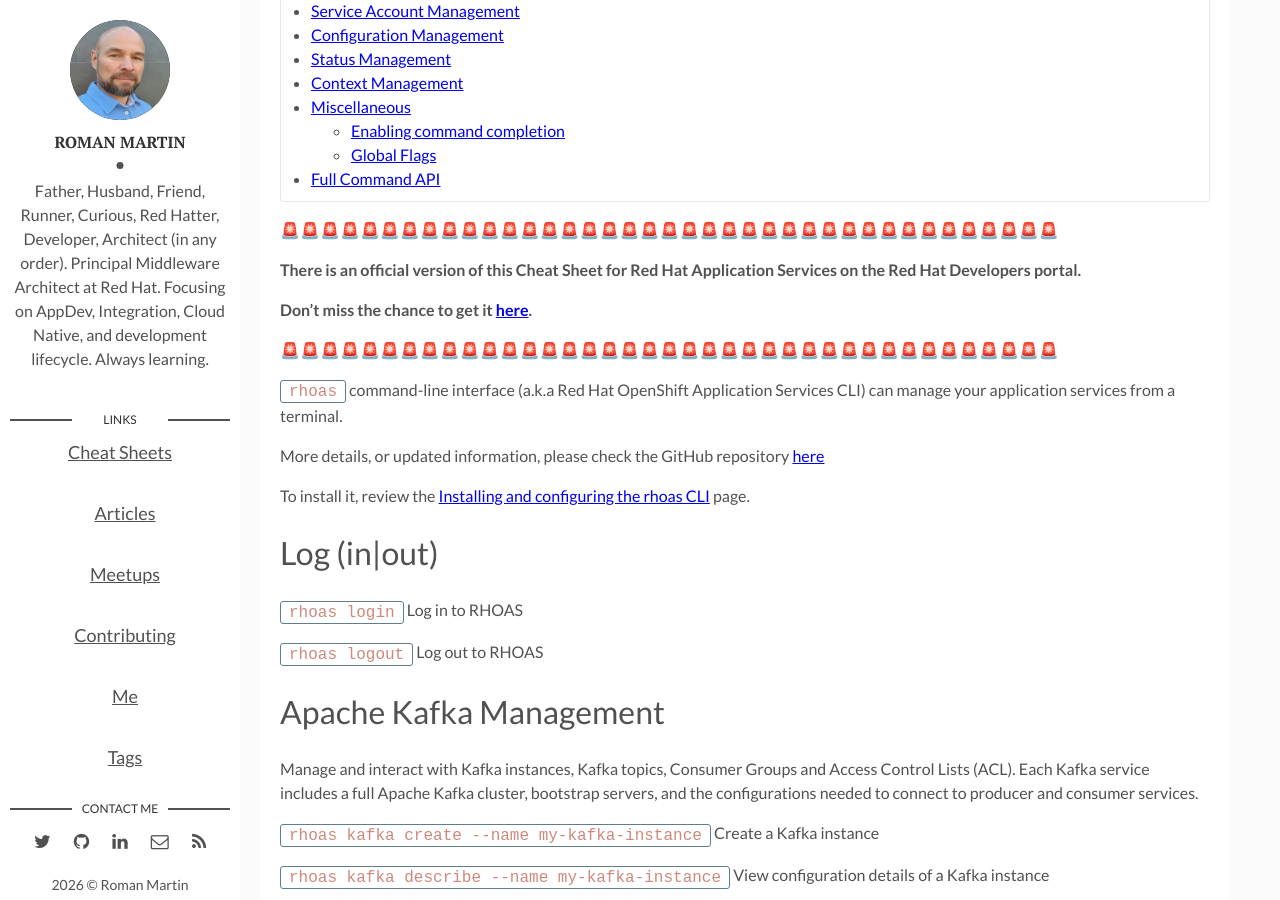
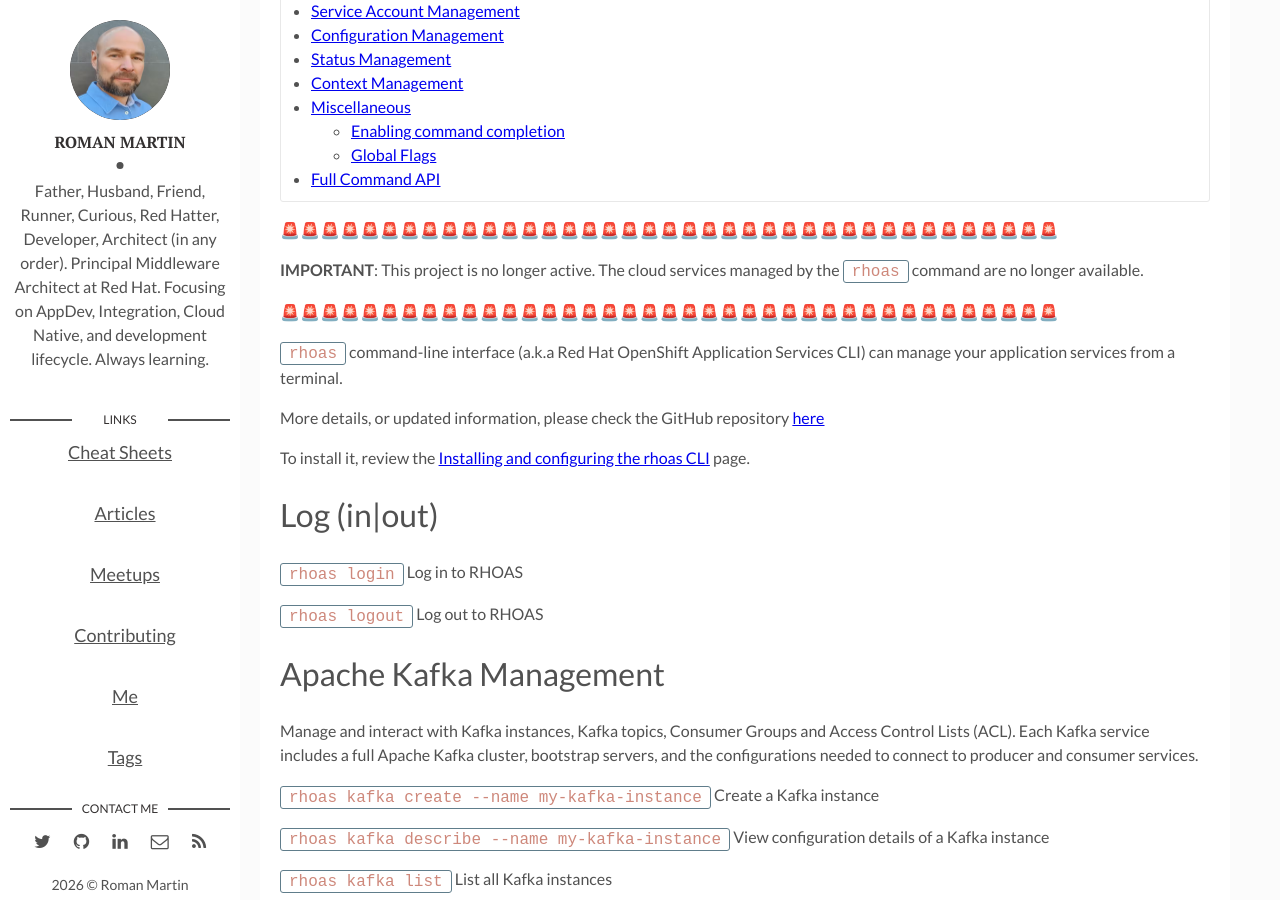
Before and after one commit to rmarting/rmarting.github.io, a Jekyll site: the page built from cheat-sheets/rhoas.md, in a window 1280 px wide and 900 px high, scrolled down 382 px. Built offline with Jekyll 4.4.1, drawn with Linux system fonts in a browser that asks for light colours; emoji names are drawn with the system emoji font; comment, search, counter and statistics services are not loaded; the table of contents is made by our own code.

Commit message:
⚰️ RHOAS is not longer active

```diff
--- a/cheat-sheets/rhoas.md
+++ b/cheat-sheets/rhoas.md
@@ -13,9 +13,7 @@
 
 🚨🚨🚨🚨🚨🚨🚨🚨🚨🚨🚨🚨🚨🚨🚨🚨🚨🚨🚨🚨🚨🚨🚨🚨🚨🚨🚨🚨🚨🚨🚨🚨🚨🚨🚨🚨🚨🚨🚨
 
-**There is an official version of this Cheat Sheet for Red Hat Application Services on the Red Hat Developers portal.**
-
-**Don't miss the chance to get it [here](https://developers.redhat.com/cheat-sheets/red-hat-openshift-application-services-cheat-sheet).**
+**IMPORTANT**: This project is no longer active. The cloud services managed by the `rhoas` command are no longer available.
 
 🚨🚨🚨🚨🚨🚨🚨🚨🚨🚨🚨🚨🚨🚨🚨🚨🚨🚨🚨🚨🚨🚨🚨🚨🚨🚨🚨🚨🚨🚨🚨🚨🚨🚨🚨🚨🚨🚨🚨
 
```
Also changed, not shown: cheat-sheets.md (+0 -1 lines).
